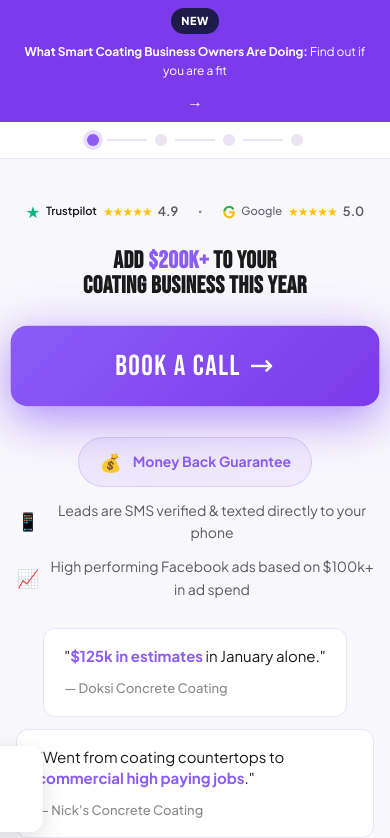
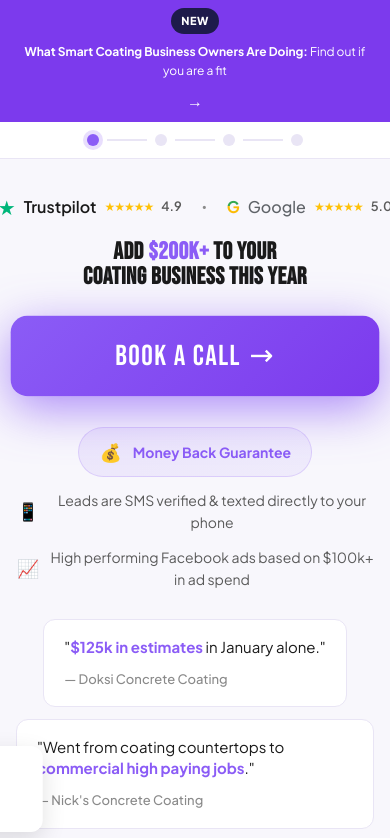
Before and after one commit to Admedic1/Concretemarketingpros, a plain HTML site: page index.html in a window 390 px wide. Shown: the top 838 px of the page. Drawn offline with Linux system fonts and the light colour scheme; a script that the page names is missing.

Commit message:
Move trust badges higher, larger font for mobile

```diff
--- a/styles.css
+++ b/styles.css
@@ -204,30 +204,50 @@ body {
     align-items: center;
     justify-content: center;
     gap: 20px;
-    margin-bottom: 24px;
+    margin-bottom: 16px;
+    margin-top: -8px;
 }
 
 .trust-divider {
     color: var(--text-muted);
-    font-size: 0.5rem;
+    font-size: 0.6rem;
 }
 
 .trust-badge-inline {
     display: flex;
     align-items: center;
-    gap: 6px;
-    font-size: 0.8rem;
+    gap: 8px;
+    font-size: 1rem;
     color: var(--text-secondary);
 }
 
 .trust-badge-inline .tp-star {
     color: #00B67A;
+    font-size: 1.25rem;
+}
+
+.trust-badge-inline .tp-text {
+    font-weight: 600;
+    color: #191919;
     font-size: 1rem;
 }
 
-.trust-badge-inline .tp-text {
-    font-weight: 600;
-    color: #191919;
+.trust-badge-inline .g-icon {
+    font-size: 1rem;
+}
+
+.trust-badge-inline .g-text {
+    font-weight: 600;
+    font-size: 1rem;
+}
+
+.trust-badge-inline .badge-stars {
+    font-size: 0.9rem;
+}
+
+.trust-badge-inline .badge-score {
+    font-size: 1rem;
+    font-weight: 600;
 }
 
 .trust-badge-inline.google .g-icon {
```
Also changed, not shown: 1 other file.
